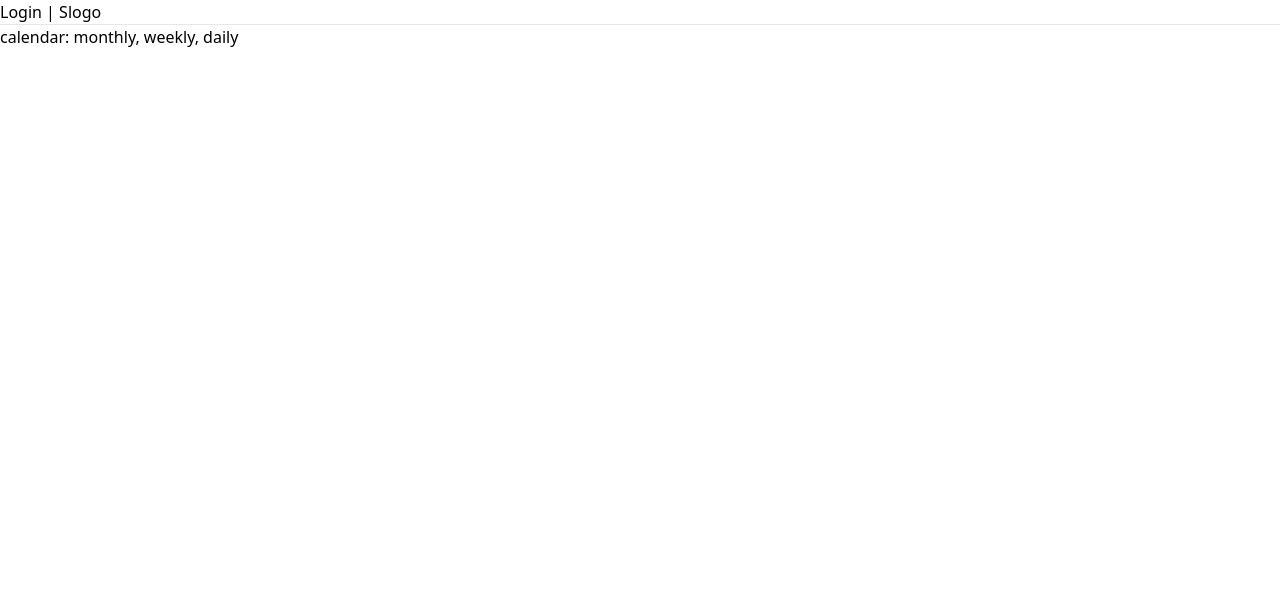
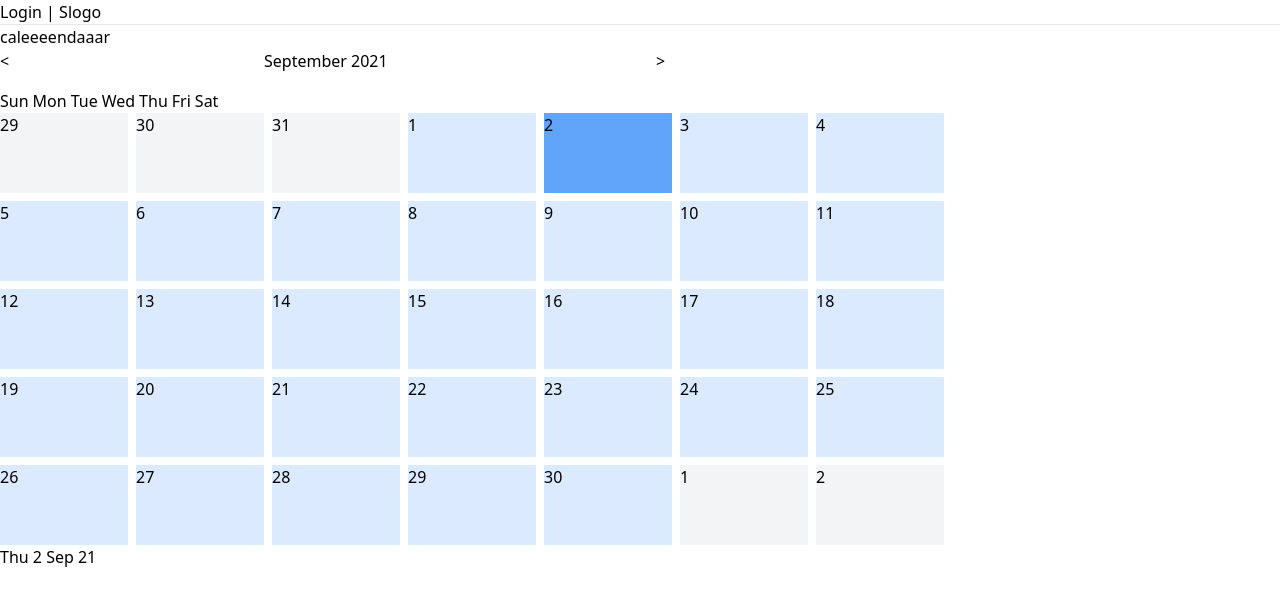
Before and after one commit to danzel-py/Schedule-Maybe, a Next.js app: page /calendar in a window 1280 px wide. Shown: the top 606 px of the page. Built offline with nearby package versions, Linux system fonts and the light colour scheme; no server answers.

Commit message:
buggy calendar commit

```diff
--- /dev/null
+++ b/components/Calendar/MonthlyCalendar.tsx
@@ -0,0 +1,80 @@
+import { useState, useEffect } from 'react'
+import {
+  format,
+  addMonths,
+  subMonths,
+  startOfWeek,
+  endOfWeek,
+  startOfMonth,
+  endOfMonth,
+  isSameMonth,
+  isSameDay,
+  addDays,
+  parse
+} from 'date-fns'
+import MonthlyCells from './MonthlyCells'
+
+export default function MonthlyCalendar() {
+  const [currentMonth, setCurrentMonth] = useState<Date>(new Date())
+  const [currentDate, setCurrentDate] = useState<Date>(new Date())
+  const nxMonthYearFormat = "MMMM yyyy"
+  const nxDayFormat = "eee"
+
+
+  const renderDays = () => {
+    const days = []
+
+    let startDate = startOfWeek(currentMonth)
+
+    for (let i = 0; i < 7; i++) {
+      days.push(
+        <div className="" key={i}>
+          {format(addDays(startDate, i), nxDayFormat)}
+        </div>
+      )
+    }
+
+    return <div className="flex flex-row flex-nowrap gap-x-1">{days}</div>;
+  }
+
+
+
+  const handleSetCurrentDate = (date) => {
+    console.log(date)
+    setCurrentDate(new Date(date))
+  }
+
+  const nextMonth = () => {
+    setCurrentMonth(addMonths(currentMonth, 1))
+  }
+
+  const prevMonth = () => {
+    setCurrentMonth(subMonths(currentMonth, 1))
+  }
+
+  return (
+    <div>
+      <div className="flex flex-row flex-nowrap gap-x-2 h-10">
+        <div className="w-64"  onClick={prevMonth}>
+          <div className="icon">
+            {"<"}
+          </div>
+        </div>
+        <div className="w-96">
+          <span>{format(currentMonth, nxMonthYearFormat)}</span>
+        </div>
+        <div className="w-64" onClick={nextMonth}>
+          <div className="icon">
+            {">"}
+          </div>
+        </div>
+      </div>
+
+      {renderDays()}
+      <MonthlyCells setCurrentDate={handleSetCurrentDate} currentMonth={currentMonth} currentDate={currentDate} />
+      {format(currentDate, "eee d MMM yy")}
+
+
+    </div>
+  )
+}
--- /dev/null
+++ b/components/Calendar/MonthlyCells.tsx
@@ -0,0 +1,74 @@
+import {
+  format,
+  startOfWeek,
+  endOfWeek,
+  startOfMonth,
+  endOfMonth,
+  isSameMonth,
+  isSameDay,
+  addDays,
+} from 'date-fns'
+import { useEffect, useState } from 'react';
+
+// ! BUG first week not unmounting when going to jan from feb
+
+export default function renderCells (props){
+  const [monthStart, setMonthStart] = useState(startOfMonth(props.currentMonth))
+  const [monthEnd, setMonthEnd] = useState(endOfMonth(props.currentMonth))
+  const [startDate, setStartDate] = useState(startOfWeek(monthStart))
+  const [endDate, setEndDate] = useState(endOfWeek(monthEnd))
+
+  const dateFormat = "d";
+  let rows = [];
+  let days = [];
+  let day = startDate;
+
+  useEffect(()=>{
+    setMonthStart(startOfMonth(props.currentMonth))
+    setMonthEnd(endOfMonth(props.currentMonth))
+  },[props.currentMonth])
+
+  useEffect(()=>{
+    console.log(startOfWeek(monthStart))
+    console.log(endOfWeek(monthEnd))
+    console.log(days)
+    setStartDate(startOfWeek(monthStart))
+    setEndDate(endOfWeek(monthEnd))
+    day = startDate
+  },[monthEnd])
+
+  useEffect(()=>{
+    console.log(rows)
+  },[rows])
+
+  let dateNum = "";
+
+  while (day <= endDate) {
+    for (let i = 0; i < 7; i++) {
+      let dayv2 = day
+      dateNum = format(day, dateFormat);
+      days.push(
+        <div
+          className={`w-32 h-20 ${
+            !isSameMonth(day, monthStart)
+            ?
+            isSameDay(day, props.currentDate) ? "bg-gray-400" : "bg-gray-100"
+            : isSameDay(day, props.currentDate) ? "bg-blue-400" : "bg-blue-100"
+          }`}
+          key={dateNum}
+          onClick={() => props.setCurrentDate(dayv2)}
+        >
+          <span className="number">{dateNum}</span>
+        </div>
+      );
+      day = addDays(day, 1);
+    }
+    rows.push(
+      <div className="flex flex-row gap-x-2" key={dateNum+7}>
+        {days}
+      </div>
+    );
+    days = [];
+  }
+  return <div className="flex flex-col gap-y-2">{rows}</div>;
+}
--- a/package.json
+++ b/package.json
@@ -10,6 +10,7 @@
     "@hookform/resolvers": "^2.8.0",
     "@next-auth/prisma-adapter": "^0.5.4",
     "@prisma/client": "^2.30.3",
+    "date-fns": "^2.23.0",
     "next": "latest",
     "next-auth": "^3.29.0",
     "react": "^17.0.2",
--- a/pages/calendar.tsx
+++ b/pages/calendar.tsx
@@ -1,12 +1,26 @@
 import Layout from '../components/Layout'
+import MonthlyCalendar from '../components/Calendar/MonthlyCalendar'
+import { useState, useEffect } from 'react'
+import { useRouter } from 'next/router'
+import { session, useSession } from 'next-auth/client'
+import { fetcher } from '../helpers/fetcher'
+import useSWR from 'swr'
+
 
 export default function Calendar() {
+  const router = useRouter()
+  const [session, loading] = useSession()
+  // const { isValidating, data, error, mutate } = useSWR(`/api/users/get/schedules}`, fetcher)
+
+
+
   return (
     <Layout>
       <h1>
-        calendar:
-        monthly, weekly, daily
+        caleeeendaaar
       </h1>
+      <MonthlyCalendar />
+
     </Layout>
   )
 }
```
Also changed, not shown: 1 other file (tests, documents, lock files or other folders).
